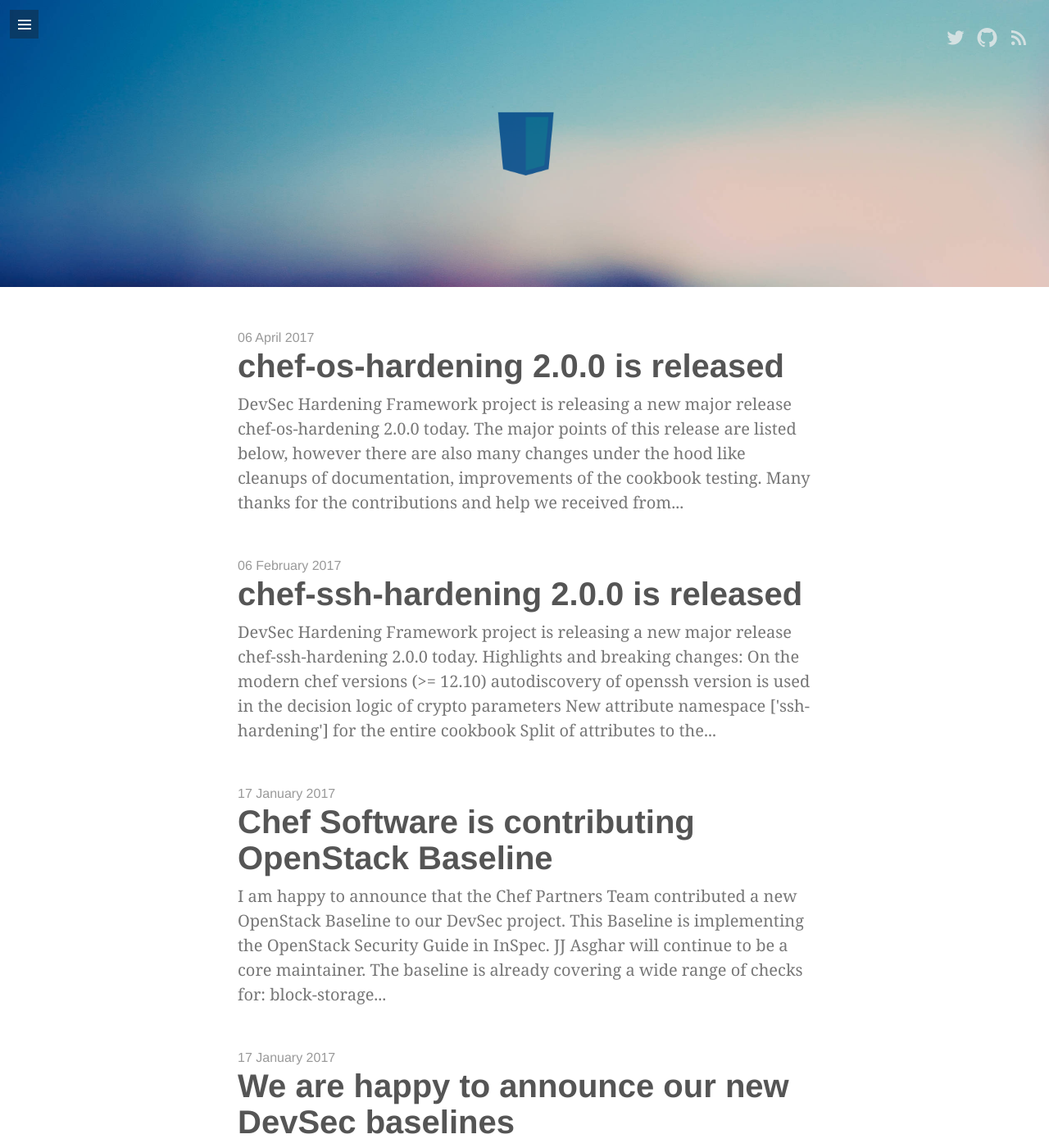
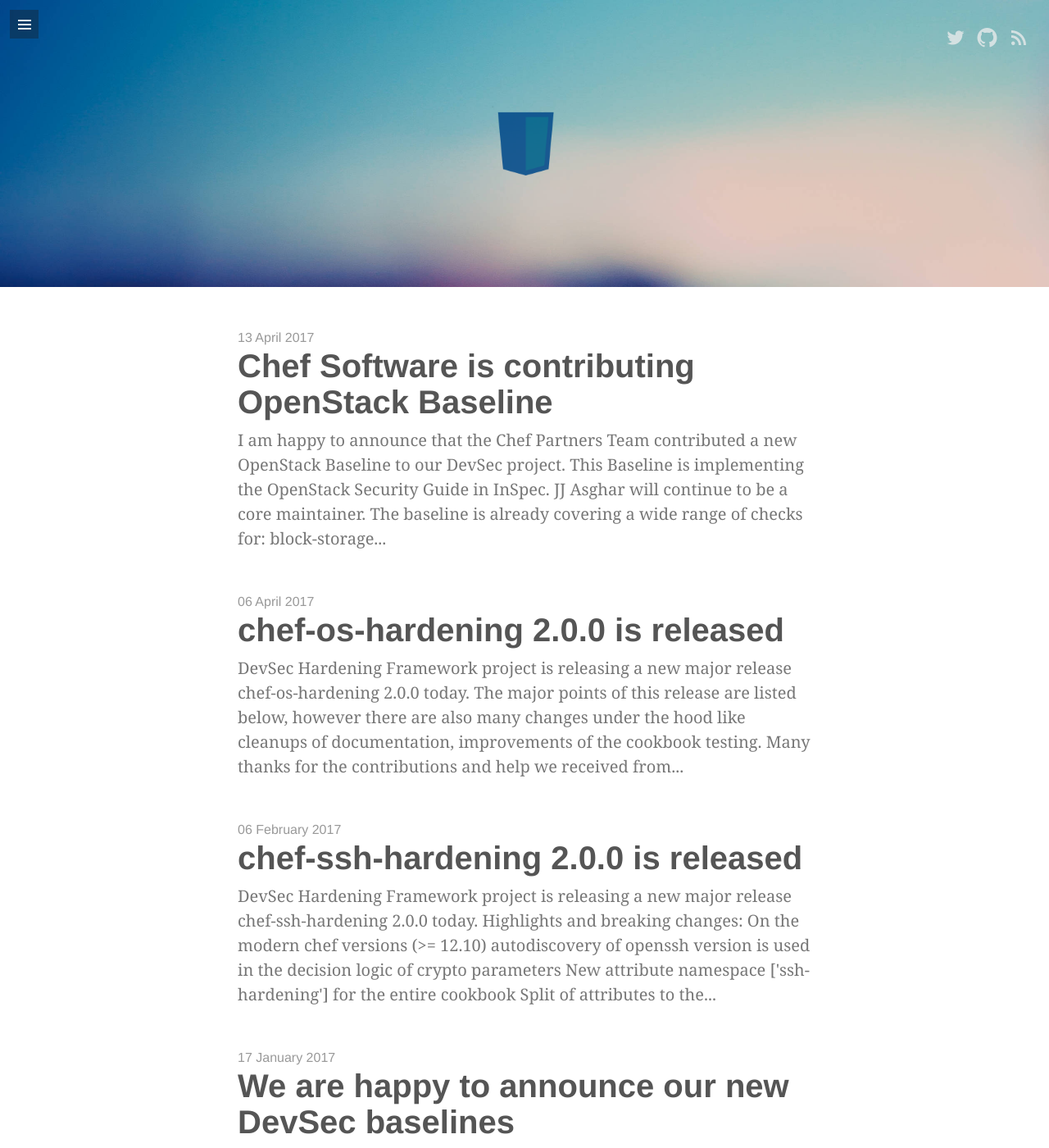
Before and after one commit to dev-sec/blog, a Jekyll site: the page built from index.html, in a window 1280 px wide and 1400 px high. Shown: the whole window at 82% size. Built offline with Jekyll 4.4.1, drawn with Linux system fonts in a browser that asks for light colours; some web fonts are replaced; the list of posts is cut into pages by our own code.

Commit message:
fix: update timestamp for blog post
Signed-off-by: Christoph Hartmann <chris@lollyrock.com>

```diff
--- a/_posts/2017-04-13-openstack-profile.markdown
+++ b/_posts/2017-04-13-openstack-profile.markdown
@@ -1,7 +1,7 @@
 ---
 layout: post
 title: "Chef Software is contributing OpenStack Baseline"
-date:   2017-01-17 09:00:00
+date:   2017-04-13 09:00:00
 video: false
 comments: true
 theme_color: 302F2D
```
